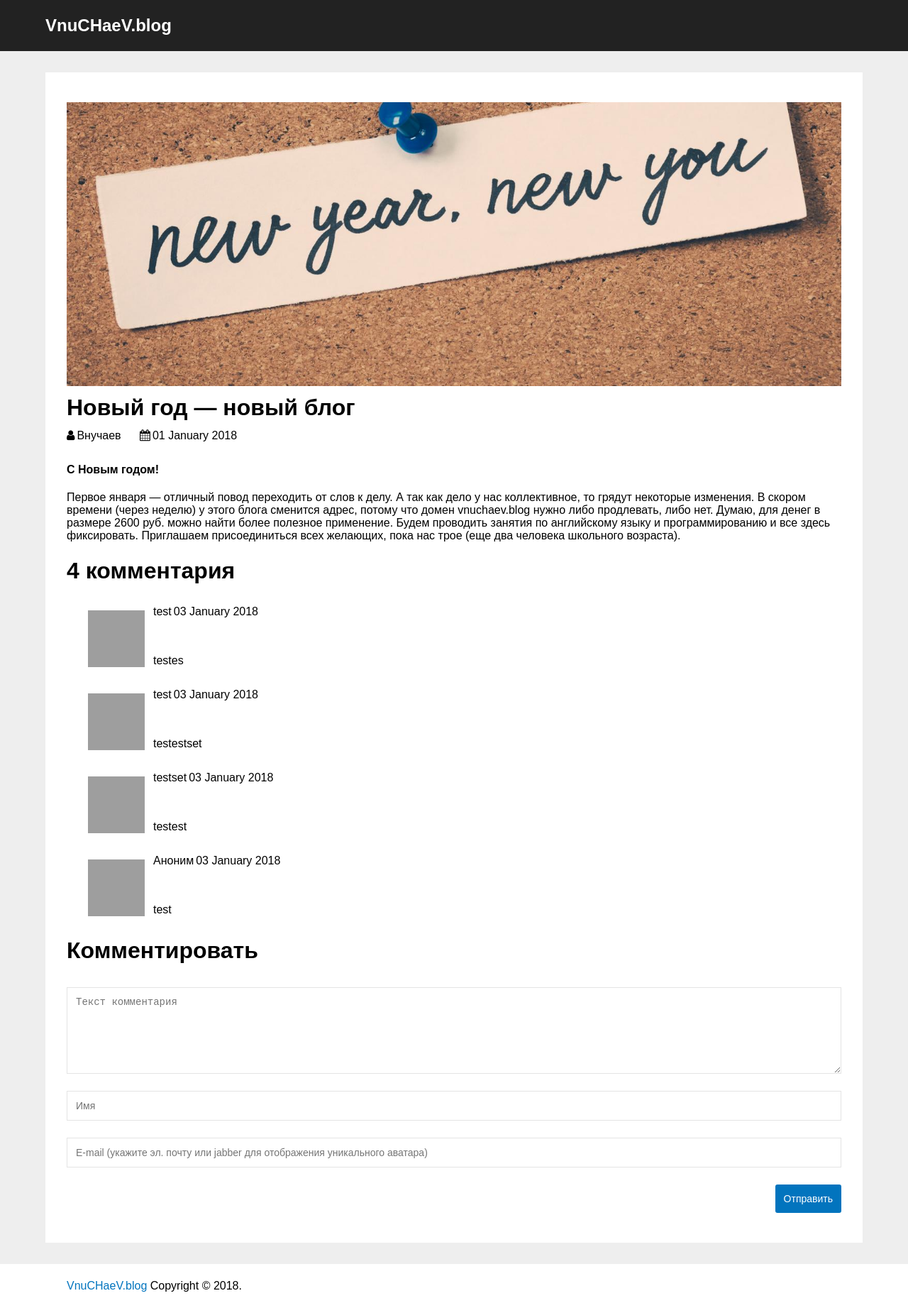
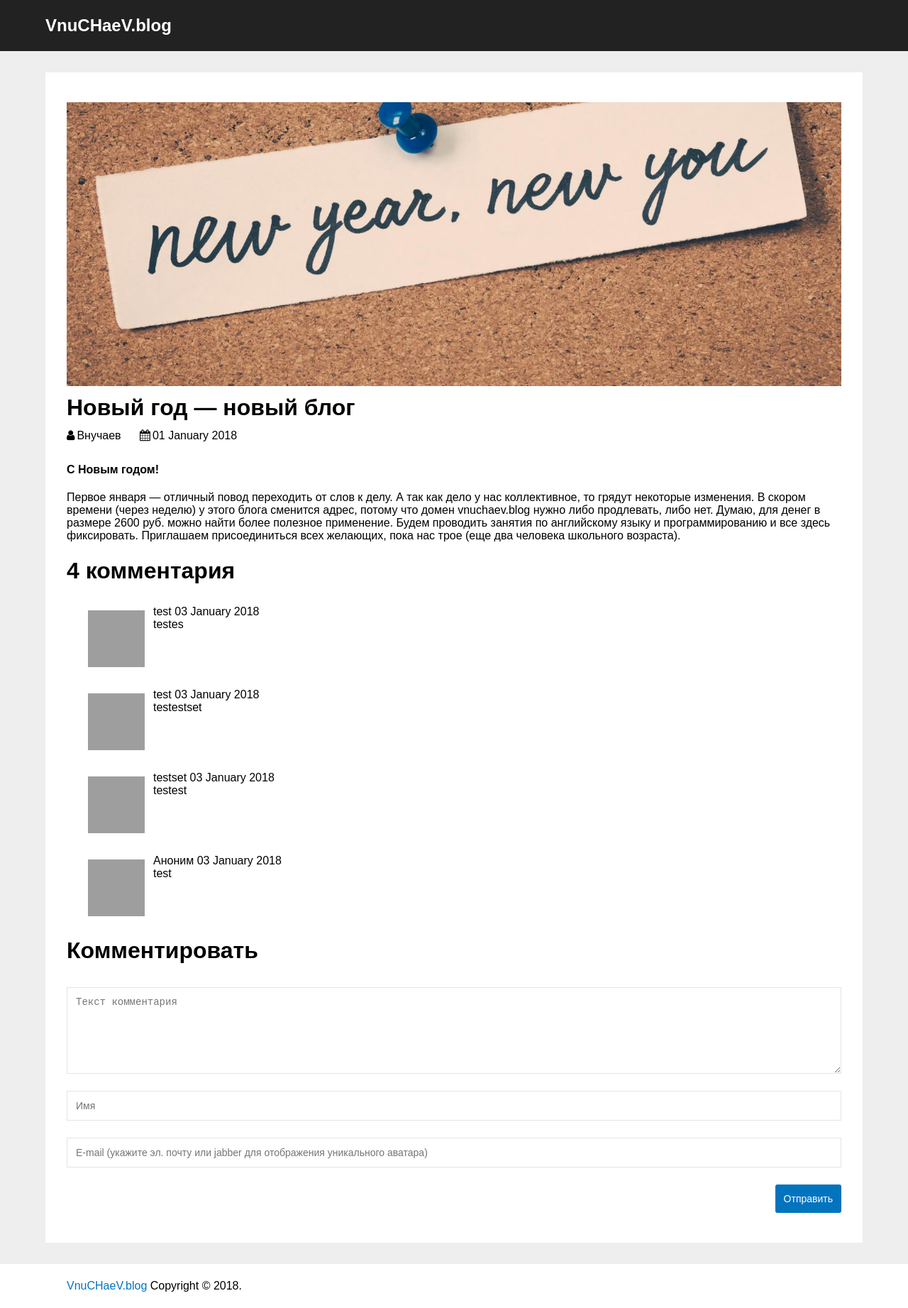
Before and after one commit to vitoyucepi/blog, a Jekyll site: the page built from _posts/2018-01-01-new-blog.md, in a window 1280 px wide. Shown: the whole page at 71% size. Built offline with Jekyll 4.4.1, drawn with Linux system fonts in a browser that asks for light colours; grey boxes are pictures that could not be loaded.

Commit message:
comment style fix

```diff
--- a/_layouts/post.html
+++ b/_layouts/post.html
@@ -34,8 +34,10 @@ layout: default
                     <div class="comment">
                         <img class="avatar" src="https://www.gravatar.com/avatar/{{ comment.email | default: '' }}?s=80&d=monsterid" />
                         <div class="commentbody">
-                            <div class="commentauthor">{{ comment.name | default: "Аноним" }}</div>
-                            <div class="commentdate">{{ comment.timestamp | date: "%d %B %Y" }}</div>
+                            <div class="commentheader">
+                                <div class="commentauthor">{{ comment.name | default: "Аноним" }}</div>
+                                <div class="commentdate">{{ comment.timestamp | date: "%d %B %Y" }}</div>
+                            </div>
                             <div class="commentmessage">{{ comment.message }}</div>
                         </div>
                     </div>
--- a/css/default.css
+++ b/css/default.css
@@ -166,15 +166,15 @@ body {
 }
 
 .commentbody {
-    display: flex;
-    flex-flow: row wrap;
+    flex: 1 100%;
 }
 
-.commentauthor {
-    margin-right: 3px;
+.commentauthor,
+.commentdate {
+    display: inline;
 }
+
 
 .commentmessage {
     flex: 1 100%;
-    align-self: flex-end;
 }
```
